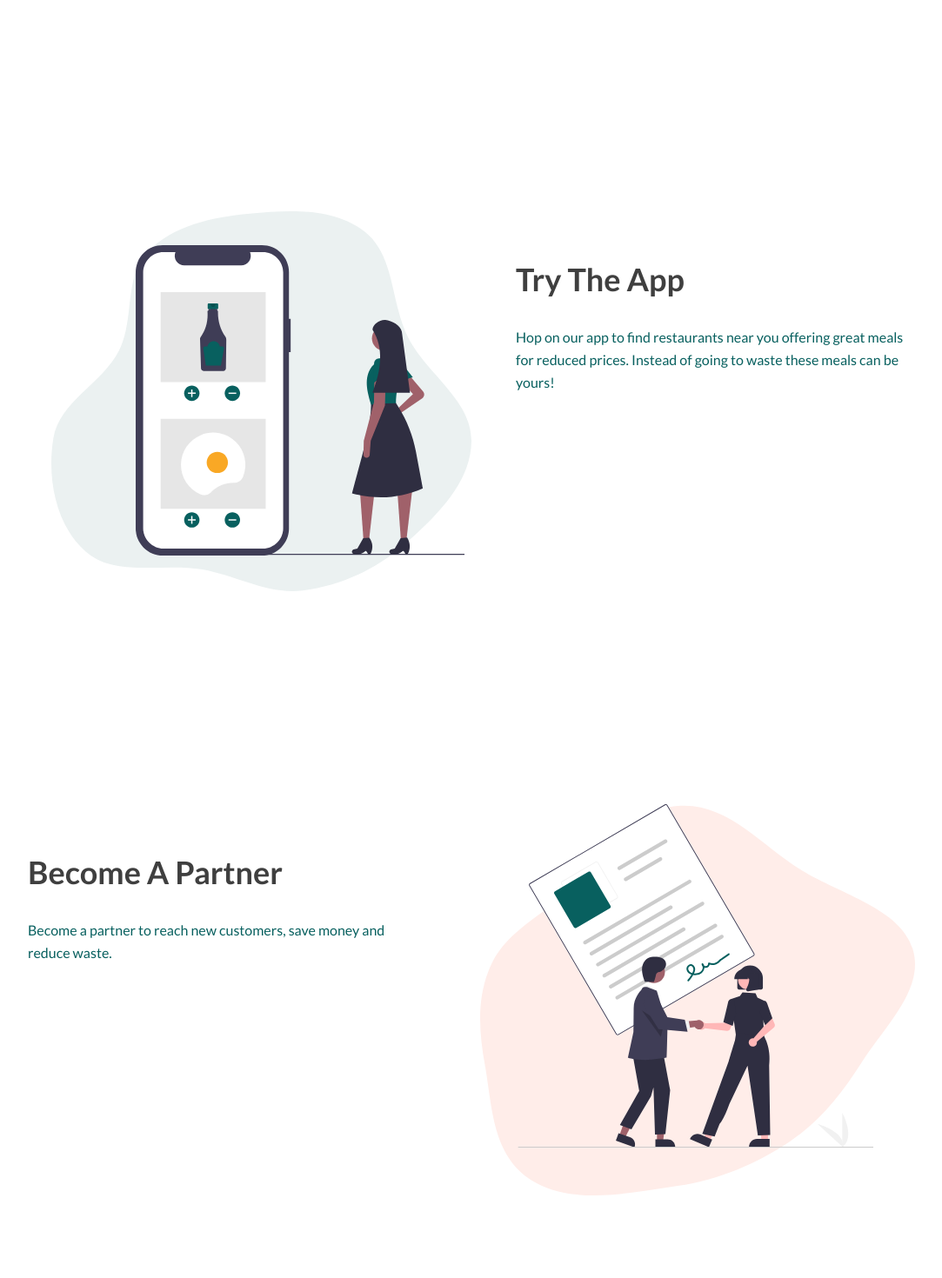
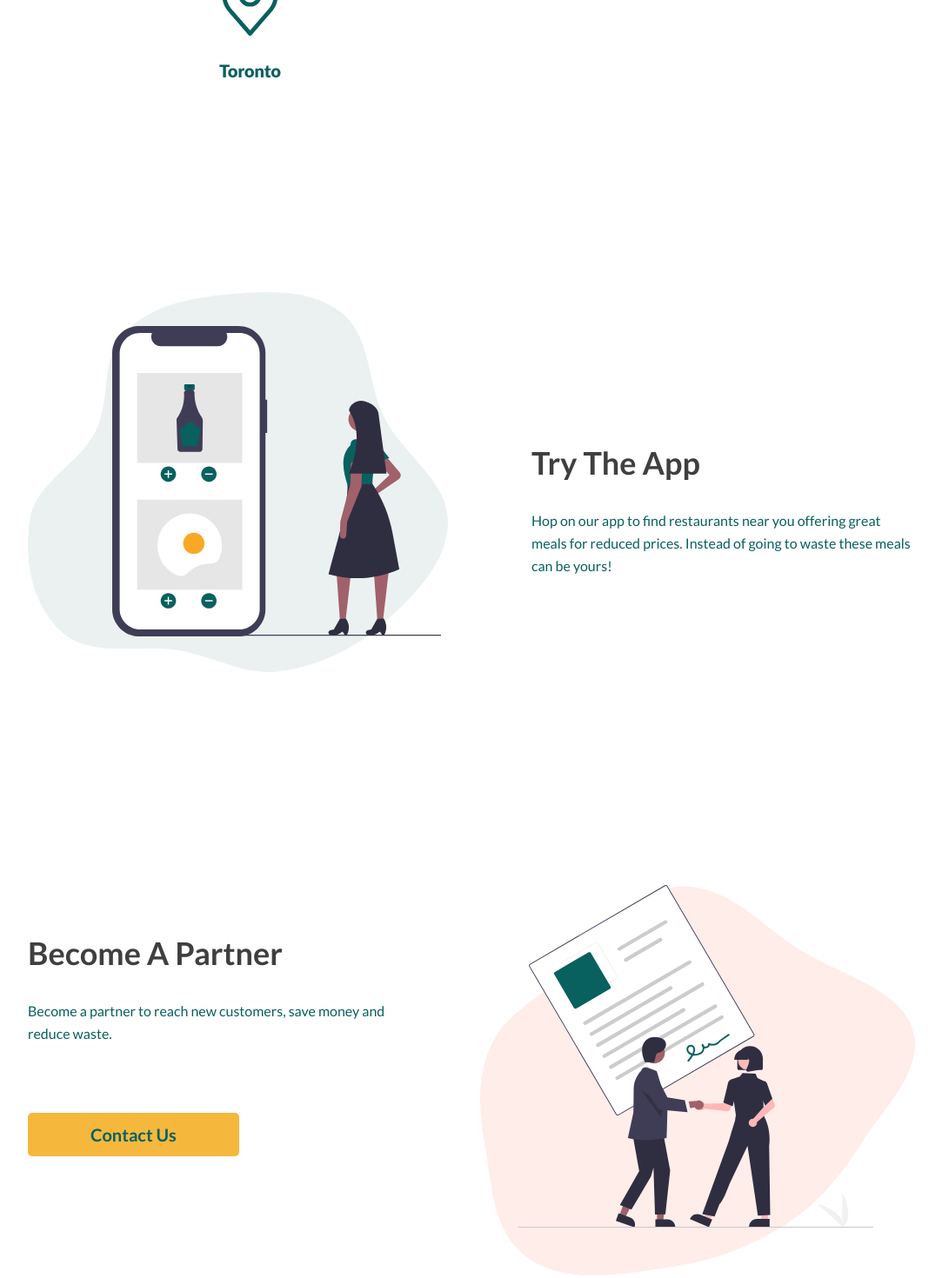
Before and after one commit to Atom-v-d-M/EY-Industry-Hackathon, a React (Create React App) app in the folder client/: page / in a window 1280 px wide. Shown: the part 1168-2638 px from the top of the page at 87% size, without its empty margins (98-1181 px from the left). Before the commit the page ends 2546 px from the top, so only its background shows below. Built offline with nearby package versions, Linux system fonts and the light colour scheme; the HTML template or start-up script is replaced by a standard one.

Commit message:
Final touches on the page body

```diff
--- a/client/src/components/SiteBody/SiteBody.js
+++ b/client/src/components/SiteBody/SiteBody.js
@@ -2,6 +2,7 @@ import './SiteBody.scss';
 import eatingTogether from '../../assets/images/eatingTogether.svg'
 import womanWithPhone from '../../assets/images/womanWithPhone.svg'
 import contract from '../../assets/images/contract.svg'
+import toronto from '../../assets/images/toronto.svg'
 
 function SiteBody () {
     return (
@@ -10,9 +11,9 @@ function SiteBody () {
                 <div className="primary-body-section__container">
                     <div className="primary-body-section__body">
                         <h2 className="primary-body-section__title">What We Do</h2>
-                        <p className="primary-body-section__description">We save food from being wasted at local Toronto restaurants. Restaurants are a major contributer to food waste. To address this issue, we ensure fresh unused meals are offerred at reduced prices at the end of each day.</p>
+                        <p className="primary-body-section__description primary-body-section__description--about">We save food from being wasted at local Toronto restaurants. Restaurants are a major contributer to food waste. To address this issue, we ensure fresh unused meals are offerred at reduced prices at the end of each day.</p>
                         <div className="primary-body-section__icon-container">
-                            <img src="" alt="Map marker with text Toronto" className="primary-body-section__icon"/>
+                            <img src={toronto} alt="Map marker with text Toronto" className="primary-body-section__icon"/>
                         </div>
                     </div>
                     <aside className="primary-body-section__aside">
@@ -24,11 +25,11 @@ function SiteBody () {
             </article>
             <article className="primary-body-section">
                 <div className="primary-body-section__container primary-body-section__container--reverse">
-                    <div className="primary-body-section__body">
+                    <div className="primary-body-section__body primary-body-section__body--theApp">
                         <h2 className="primary-body-section__title">Try The App</h2>
-                        <p className="primary-body-section__description">Hop on our app to find restaurants near you offering great meals for reduced prices. Instead of going to waste these meals can be yours!</p>
+                        <p className="primary-body-section__description primary-body-section__description--theApp">Hop on our app to find restaurants near you offering great meals for reduced prices. Instead of going to waste these meals can be yours!</p>
                     </div>
-                    <aside className="primary-body-section__aside">
+                    <aside className="primary-body-section__aside primary-body-section__aside--reverse">
                         <figure className="primary-body-section__figure">
                             <img src={womanWithPhone} alt="Two people sitting at a table eating food" className="primary-body-section__image primary-body-section__image--theApp"/>
                         </figure>
@@ -39,7 +40,10 @@ function SiteBody () {
                 <div className="primary-body-section__container">
                     <div className="primary-body-section__body">
                         <h2 className="primary-body-section__title">Become A Partner</h2>
-                        <p className="primary-body-section__description">Become a partner to reach new customers, save money and reduce waste.</p>
+                        <p className="primary-body-section__description primary-body-section__description--contact">Become a partner to reach new customers, save money and reduce waste.</p>
+                        <div className="primary-body-section__button-container">
+                            <a href="#" className="primary-body-section__button">Contact Us</a>
+                        </div>
                     </div>
                     <aside className="primary-body-section__aside">
                         <figure className="primary-body-section__figure">
--- a/client/src/components/SiteBody/SiteBody.scss
+++ b/client/src/components/SiteBody/SiteBody.scss
@@ -24,12 +24,18 @@
 
         &--reverse {
             flex-direction: row-reverse;
+            align-items: flex-end;
         }
     }
 
     &__body {
         margin-top: 1.5rem;
-        width: 45%;
+        width: 50%;
+
+        &--theApp {
+            margin-bottom: 6rem;
+            margin-left: 6rem;
+        }
     }
 
     &__title {
@@ -40,15 +46,19 @@
     }
 
     &__description {
-        // width: 85%;
         color: $secondary-color1;
         font-weight: 400;
         font-size: 16px;
         line-height: 26px;
+
+        &--contact {
+            width: 82%;
+        }
     }
 
     &__icon-container {
         @include flex-center;
+        margin-top: 4rem;
     }
 
     &__icon {
@@ -59,6 +69,10 @@
         width: 50%;
         display: flex;
         justify-content: flex-end;
+
+        &--reverse {
+            justify-content: flex-start;
+        }
     }
 
     &__figure {
@@ -75,6 +89,22 @@
         &--contact {
             width: 500px;
         }
+    }
 
+    &__button-container {
+        margin-top: 78px;
+        width: 100%;
+        display: flex;
+    }
+
+    &__button {
+        padding: 1rem 4.5rem;
+        text-decoration: none;
+        color: $secondary-color1;
+        background-color: $secondary-color5;
+        border-radius: 5px;
+        font-weight: 700;
+        font-size: 20px;
+        line-height: 18px;
     }
 }
--- a/client/src/partials/_variables.scss
+++ b/client/src/partials/_variables.scss
@@ -3,8 +3,8 @@ $primary-color2: #FFFFFF;
 
 $secondary-color1: #08605F;
 $secondary-color2: #3D9537;
-$secondary-color2: #E07733;
-$secondary-color2: #F18701;
-$secondary-color2: #F5B83D;
+$secondary-color3: #E07733;
+$secondary-color4: #F18701;
+$secondary-color5: #F5B83D;
 
 $maxcontent-width: 1020px;
```
Also changed, not shown: client/src/assets/images/toronto.svg (added).
